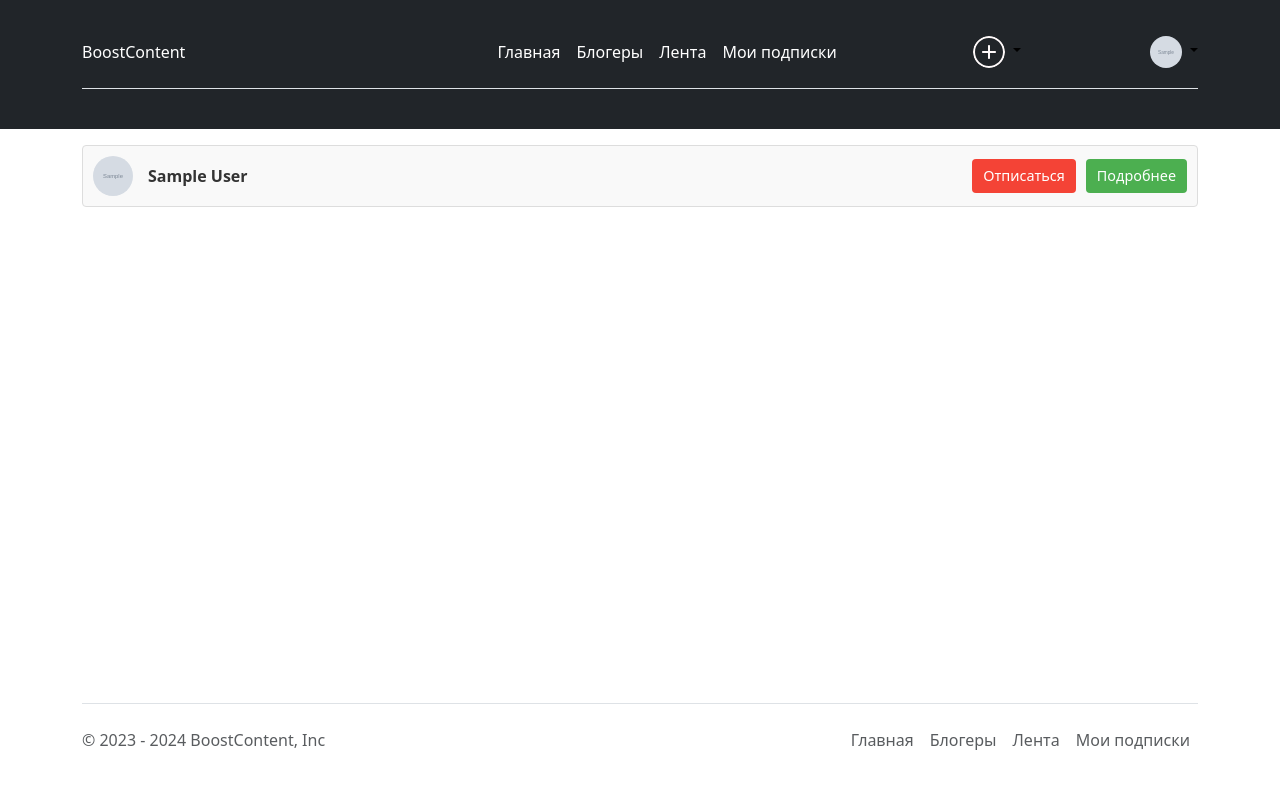
After one commit to suvorovjr/content_platform, a Django app: page /pay/subscribers-list/ in a window 1280 px wide. The commit adds this page. Run offline with Django 5.2, Linux system fonts and the light colour scheme; a user stored in the database is signed in; tables that the repository leaves empty hold one stand-in row (values such as "Sample post"); grey boxes marked "Sample" are stand-in pictures; some libraries are stand-ins or nearby versions.

Commit message:
add UserSubscriptionList

```diff
--- /dev/null
+++ b/payment/templates/payment/subscription_list.html
@@ -0,0 +1,29 @@
+{% extends 'base.html' %}
+{% load my_tags %}
+{% block content %}
+<main class="container mt-3">
+    {% if not object_list %}
+    <h1 class="h1 text-center w-50 mx-auto mt-1 py-5 mb-4"><strong>У вас пока нет активных подписок.</strong></h1>
+    {% endif %}
+    {% for object in object_list %}
+    <div class="subscription-card">
+        <div class="author-info">
+            <a href="{% url 'users:author_profile' object.author.slug %}" class="author-avatar">
+                <img src="{{ object.author.user.avatar|my_avatar }}" alt="Avatar">
+            </a>
+            <a href="{% url 'users:author_profile' object.author.slug %}" class="author-nickname">
+                {{ object.author.blog_name }}</a>
+        </div>
+        <div class="subscription-actions">
+            <form action="{% url 'payment:subscribe_author' %}" method="post">
+                {% csrf_token %}
+                <input type="hidden" name="author_id" value="{{ object.author.id }}">
+                <button type="submit" class="button unsubscribe">Отписаться</button>
+            </form>
+
+            <a href="{% url 'users:author_profile' object.author.slug %}" class="button details">Подробнее</a>
+        </div>
+    </div>
+    {% endfor %}
+</main>
+{% endblock %}
--- a/payment/urls.py
+++ b/payment/urls.py
@@ -1,11 +1,12 @@
 from django.urls import path
 from payment.apps import PaymentConfig
-from .views import SubscribeToAuthor, PaymentCreateView, webhook, PayOfferView
+from .views import SubscribeToAuthor, PaymentCreateView, webhook, PayOfferView, UserSubscription
 
 app_name = PaymentConfig.name
 
 urlpatterns = [
     path('subscribe-author/', SubscribeToAuthor.as_view(), name='subscribe_author'),
+    path('subscribers-list/', UserSubscription.as_view(), name='subscribers_list'),
     path('pay/', PaymentCreateView.as_view(), name='pay'),
     path('offer/', PayOfferView.as_view(), name='pay_offer'),
     path('webhook/', webhook, name='webhook'),
--- a/payment/views.py
+++ b/payment/views.py
@@ -1,4 +1,5 @@
 import stripe
+from common.mixins import TitleMixin
 from datetime import datetime
 from dateutil.relativedelta import relativedelta
 from django.shortcuts import redirect
@@ -31,6 +32,17 @@ class SubscribeToAuthor(View):
                 subscription.is_active = True
             subscription.save()
         return redirect(request.META['HTTP_REFERER'])
+
+
+class UserSubscription(TitleMixin, generic.ListView):
+    model = Subscription
+    title = 'Мои подписки'
+    template_name = 'payment/subscription_list.html'
+
+    def get_queryset(self):
+        user = self.request.user
+        queryset = Subscription.objects.filter(user=user, is_active=True)
+        return queryset
 
 
 class PaymentCreateView(View):
--- a/static/css/my_styles.css
+++ b/static/css/my_styles.css
@@ -61,3 +61,79 @@
   text-decoration: none;
   color: white;
 }
+
+.welcome,
+.featured-content,
+.call-to-action {
+    text-align: center;
+    padding: 40px 20px;
+}
+
+.subscription-card {
+    display: flex;
+    align-items: center;
+    justify-content: space-between;
+    padding: 10px;
+    margin-bottom: 10px;
+    border: 1px solid #ddd;
+    border-radius: 4px;
+    background-color: #f9f9f9;
+}
+
+.author-info {
+    display: flex;
+    align-items: center;
+}
+
+.author-avatar img {
+    width: 40px;
+    height: 40px;
+    border-radius: 50%;
+}
+
+.author-avatar,
+.author-nickname {
+    margin-right: 15px;
+    text-decoration: none;
+    color: #333;
+}
+
+.author-nickname {
+    font-weight: bold;
+}
+
+.subscription-actions {
+    display: flex;
+    align-items: center;
+}
+
+.button {
+    padding: 5px 10px;
+    text-align: center;
+    text-decoration: none;
+    font-size: 0.9em;
+    margin-left: 10px;
+    cursor: pointer;
+    border: 1px solid transparent;
+    border-radius: 4px;
+    transition: 0.3s;
+}
+
+.unsubscribe {
+    background-color: #f44336;
+    color: white;
+}
+
+.unsubscribe:hover {
+    background-color: #d32f2f;
+}
+
+.details {
+    background-color: #4caf50;
+    color: white;
+    display: inline-block;
+}
+
+.details:hover {
+    background-color: #388e3c;
+}
--- a/templates/base.html
+++ b/templates/base.html
@@ -14,14 +14,15 @@
     <div class="container">
         <header class="d-flex flex-wrap align-items-center justify-content-center justify-content-md-between py-3 mb-4 border-bottom">
             <div class="col-md-3 mb-2 mb-md-0">
-                <a class="navbar-brand" href="{% url 'users:index' %}">Content | контент</a>
+                <a class="navbar-brand" href="{% url 'users:index' %}">BoostContent</a>
             </div>
             <ul class="nav col-12 col-md-auto mb-2 justify-content-center mb-md-0">
                 <li><a href="{% url 'users:index' %}" class="nav-link px-2 text-white">Главная</a></li>
                 <li><a href="{% url 'users:list' %}" class="nav-link px-2 text-white">Блогеры</a></li>
                 {% if user.is_authenticated %}
                 <li><a href="{% url 'content:feed' %}" class="nav-link px-2 text-white">Лента</a></li>
-                <li><a href="" class="nav-link px-2 text-white">Мои подписки</a></li>
+                <li><a href="{% url 'payment:subscribers_list' %}" class="nav-link px-2 text-white">Мои подписки</a>
+                </li>
                 {% endif %}
             </ul>
             {% if user.is_authenticated %}
@@ -74,7 +75,7 @@
 <div class="wrapper flex-grow-1"></div>
 <div class="container">
     <footer class="d-flex flex-wrap justify-content-between align-items-center py-3 my-4 border-top mx-auto">
-        <p class="col-md-4 mb-0 text-body-secondary">&copy; 2023 - {% now 'Y' %} Content, Inc</p>
+        <p class="col-md-4 mb-0 text-body-secondary">&copy; 2023 - {% now 'Y' %} BoostContent, Inc</p>
 
         <a href="/"
            class="col-md-4 d-flex align-items-center justify-content-center mb-3 mb-md-0 me-md-auto link-body-emphasis text-decoration-none">
--- a/users/views.py
+++ b/users/views.py
@@ -153,7 +153,7 @@ class UserSetPasswordView(TitleMixin, FormView):
     form_class = UserSetPasswordForm
     template_name = 'users/set_password.html'
     success_url = reverse_lazy('users:index')
-    title = 'Задать пароль'
+    title = 'Установление пароля'
 
     def get_form_kwargs(self):
         kwargs = super().get_form_kwargs()
```
Also changed, not shown: users/templates/users/index.html (+10 -1 lines).
